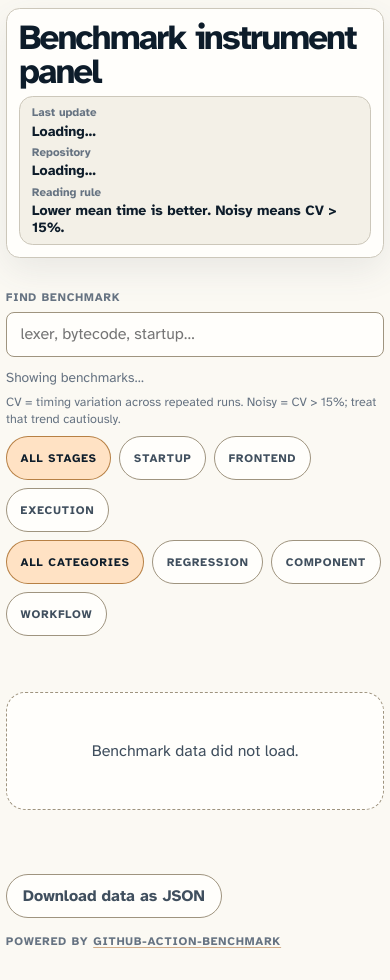
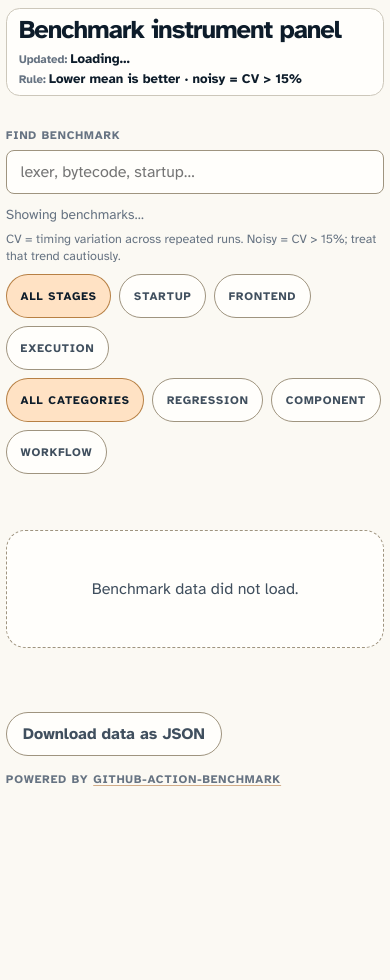
Before and after one commit to dowdiness/js_engine, a plain HTML site: page benchmarks/dashboard/index.html in a window 390 px wide. After the commit the page ends 844 px from the top, so only its background shows below. Drawn offline with nearby package versions, Linux system fonts and the light colour scheme; a script that the page names is missing; a web font is replaced by a local one.

Commit message:
Flatten benchmark dashboard header

```diff
--- a/benchmarks/dashboard/index.html
+++ b/benchmarks/dashboard/index.html
@@ -94,15 +94,15 @@
       }
 
       .hero {
-        display: grid;
-        grid-template-columns: minmax(0, 1fr) minmax(16rem, 22rem);
-        gap: clamp(0.75rem, 2vw, 1.5rem);
+        display: flex;
+        flex-wrap: wrap;
+        gap: var(--space-xs) var(--space-lg);
         align-items: center;
-        padding: clamp(0.85rem, 2vw, 1.5rem);
+        justify-content: space-between;
+        padding: var(--space-sm) var(--space-md);
         border: 1px solid var(--line);
-        border-radius: var(--radius-lg);
+        border-radius: var(--radius-md);
         background: var(--panel);
-        box-shadow: 0 12px 36px oklch(0.43 0.03 250 / 0.1);
       }
 
       .section-kicker,
@@ -116,35 +116,36 @@
       }
 
       h1 {
-        max-width: 18ch;
+        max-width: none;
         margin: 0;
         font-family: var(--font-display);
-        font-size: clamp(2rem, 4vw, 3.75rem);
-        line-height: 0.95;
-        letter-spacing: -0.055em;
+        font-size: clamp(1.35rem, 2.2vw, 1.75rem);
+        line-height: 1;
+        letter-spacing: -0.04em;
+        white-space: nowrap;
       }
 
       .hero-panel {
-        display: grid;
-        gap: var(--space-md);
+        min-width: min(100%, 32rem);
       }
 
       .run-card {
-        padding: var(--space-sm);
-        border: 1px solid var(--line);
-        border-radius: var(--radius-md);
-        background: var(--paper-quiet);
+        padding: 0;
       }
 
       .run-card dl {
-        display: grid;
-        gap: var(--space-xs);
+        display: flex;
+        flex-wrap: wrap;
+        gap: var(--space-2xs) var(--space-sm);
+        align-items: baseline;
+        justify-content: flex-end;
         margin: 0;
       }
 
       .run-card div {
-        display: grid;
+        display: flex;
         gap: 0.2rem;
+        align-items: baseline;
       }
 
       .run-card dt,
@@ -155,9 +156,14 @@
         font-weight: 700;
       }
 
+      .run-card dt::after {
+        content: ":";
+      }
+
       .run-card dd {
         margin: 0;
         overflow-wrap: anywhere;
+        font-size: 0.86rem;
         font-weight: 700;
       }
 
@@ -493,14 +499,6 @@
       }
 
       @media (max-width: 62rem) {
-        .hero {
-          grid-template-columns: 1fr;
-        }
-
-        h1 {
-          max-width: 18ch;
-        }
-
         .controls {
           grid-template-columns: 1fr;
         }
@@ -529,25 +527,23 @@
 
         .hero {
           gap: var(--space-xs);
-          padding: var(--space-sm);
+          padding: var(--space-xs) var(--space-sm);
         }
 
         h1 {
-          max-width: 18ch;
-          font-size: clamp(1.85rem, 9vw, 2.35rem);
-          line-height: 0.96;
+          font-size: clamp(1.35rem, 6.7vw, 1.6rem);
         }
 
-        .run-card {
-          padding: var(--space-xs) var(--space-sm);
+        .hero-panel {
+          min-width: 100%;
         }
 
         .run-card dl {
-          gap: 0.35rem;
+          justify-content: flex-start;
         }
 
         .run-card dd {
-          font-size: 0.88rem;
+          font-size: 0.82rem;
         }
 
         .summary-grid {
@@ -606,16 +602,12 @@
           <div class="run-card">
             <dl>
               <div>
-                <dt>Last update</dt>
+                <dt>Updated</dt>
                 <dd id="last-update">Loading…</dd>
               </div>
               <div>
-                <dt>Repository</dt>
-                <dd><a id="repository-link" rel="noopener">Loading…</a></dd>
-              </div>
-              <div>
-                <dt>Reading rule</dt>
-                <dd>Lower mean time is better. Noisy means CV &gt; 15%.</dd>
+                <dt>Rule</dt>
+                <dd>Lower mean is better · noisy = CV &gt; 15%</dd>
               </div>
             </dl>
           </div>
@@ -1011,9 +1003,6 @@
             dateStyle: 'medium',
             timeStyle: 'short',
           });
-          const repoLink = document.getElementById('repository-link');
-          repoLink.href = data.repoUrl;
-          repoLink.textContent = data.repoUrl;
         }
 
         function metric(label, value, note) {
```
